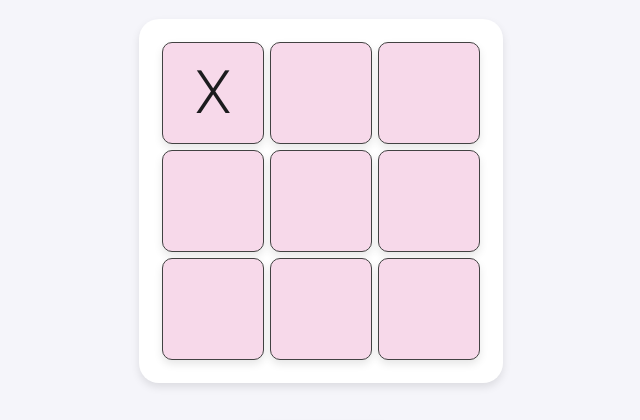
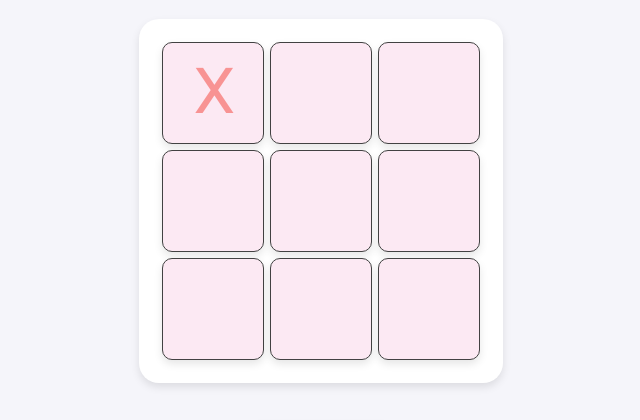
Before and after one commit to prathamdupare/tic-tac-toe, a plain HTML site: page index.html in a window 1280 px wide. Both pictures are taken after a click on the element 532 px from the left and 162 px from the top of the page. Shown: the part 70-490 px from the top of the page, without its empty margins (319-959 px from the left). Drawn offline with Linux system fonts and the light colour scheme.

Commit message:
changed color scheme

```diff
--- a/script.js
+++ b/script.js
@@ -49,6 +49,7 @@ const createSquare = (index) => {
     square.addEventListener("click", () => {
         if (squareText.innerText === '' && !gameover) {
             squareText.innerText = turn;
+            squareText.classList.add(turn === "X" ? "x-text" : "o-text");
             turn = changeTurn();
             checkWin();
             if (!gameover) {
--- a/style.css
+++ b/style.css
@@ -15,7 +15,7 @@ body {
     background-color: #F5F5FA;
 }
 .square {
-    background-color: hsl(327, 64%, 91%);
+    background-color: hsl(327, 75%, 95%);
     display: flex;
     justify-content: center;
     align-items: center;
@@ -97,3 +97,14 @@ main {
     background: linear-gradient(135deg, #f7c5c5, #d9d0fd);
     box-shadow: 0px 4px 12px rgba(0, 0, 0, 0.2);
 }
+
+.square-text.x-text {
+
+    color: rgb(248, 147, 147);
+    font-weight: bold;
+}
+
+.square-text.o-text {
+    color: rgb(51, 181, 241);
+    font-weight: bold;
+}
```
